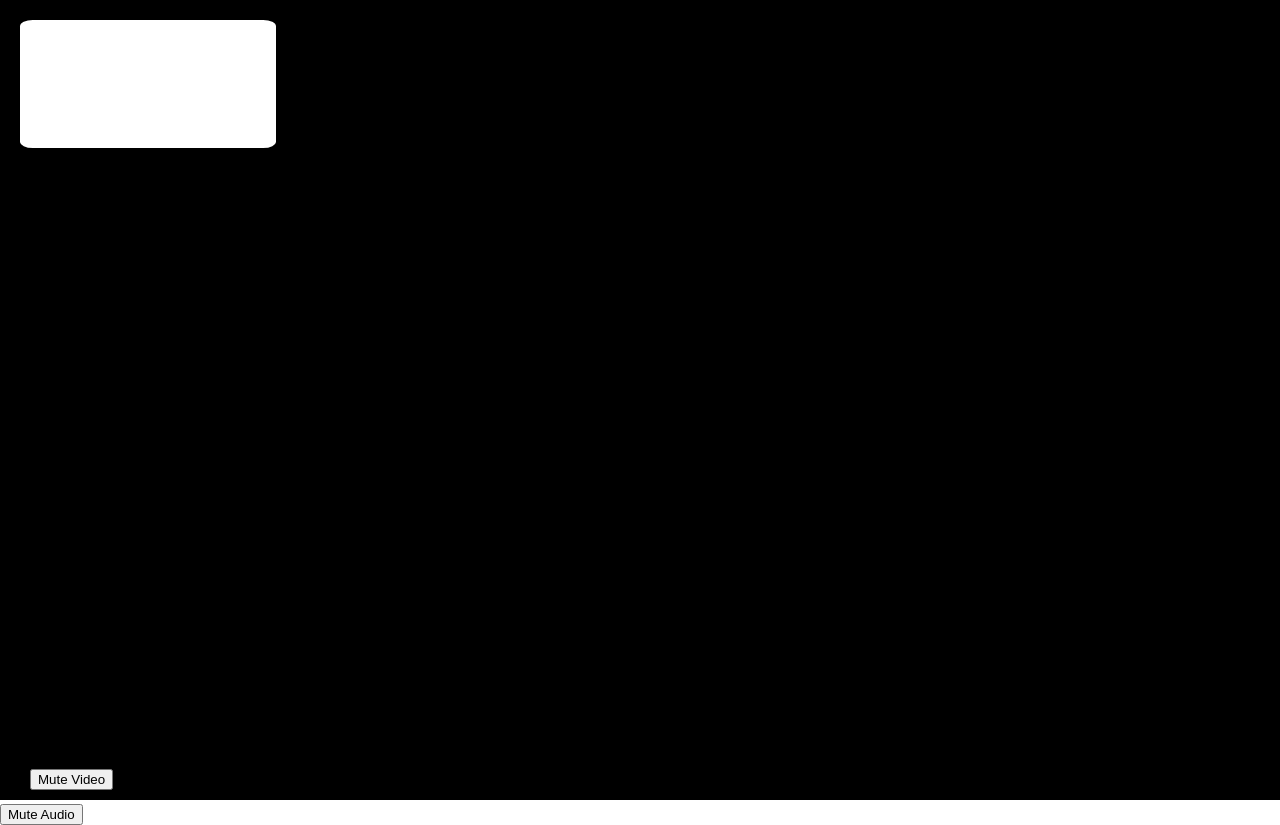
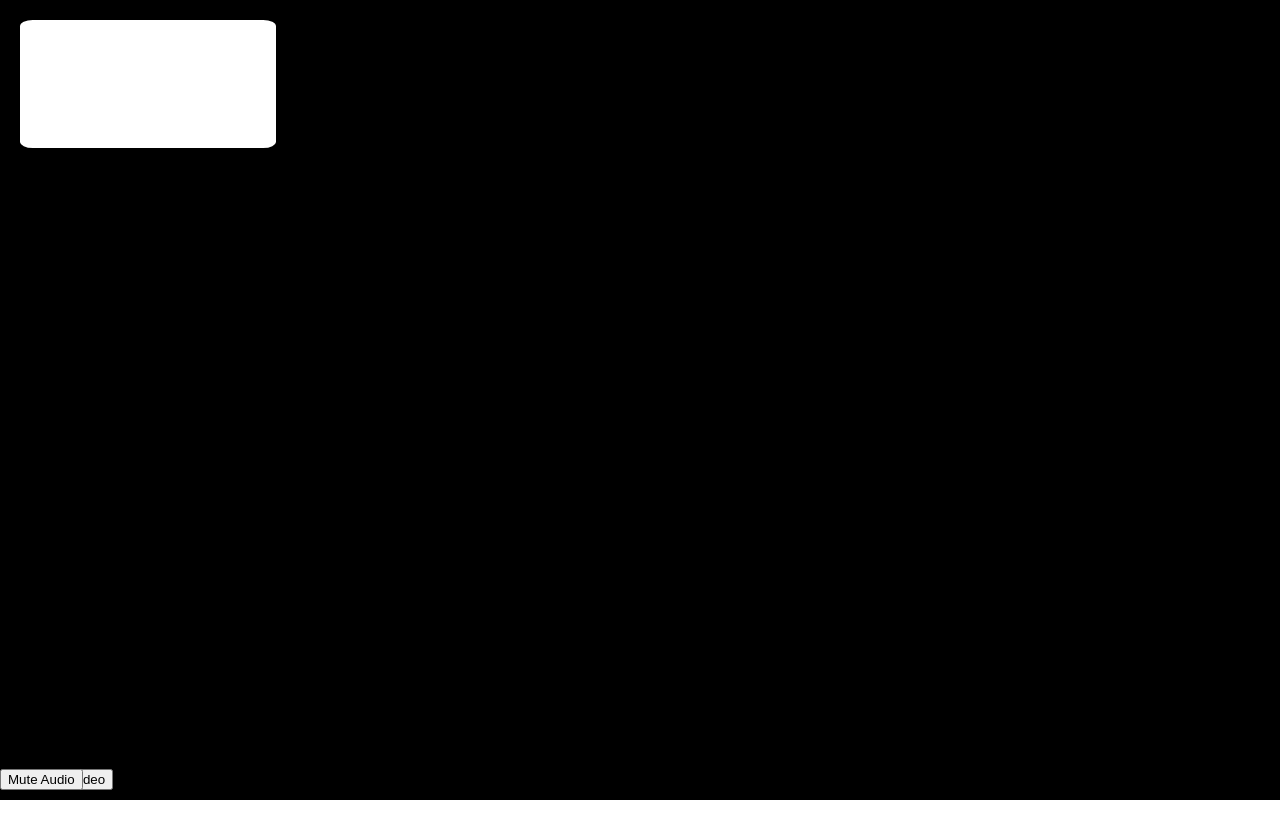
Before and after one commit to hk3199/Video-chat_App, a plain HTML site: page sender/index.html in a window 1280 px wide. Both pictures are taken after a click on the button "start". After the commit the page ends 804 px from the top, so only its background shows below. Drawn offline with Linux system fonts and the light colour scheme.

Commit message:
Update style.css

```diff
--- a/style.css
+++ b/style.css
@@ -34,6 +34,6 @@
 #audio-mute{
     bottom: 10px;
     left: 10 px;
-    position: right;
+    position: absolute;
 
 }
```
